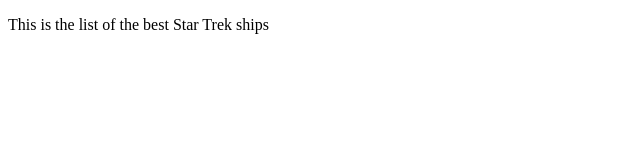
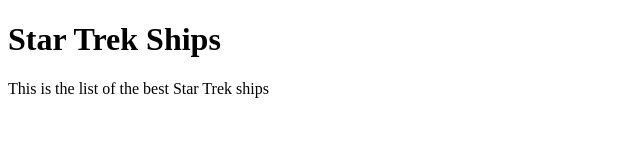
Before and after one commit to WaracleAcademy/modern-javascript-002-itreleaven, a plain HTML site: page index.html in a window 1280 px wide. Shown: the whole page, without its empty margins (0-640 px from the left). Drawn offline with Linux system fonts and the light colour scheme.

Commit message:
adding title to index.html

```diff
--- a/index.html
+++ b/index.html
@@ -5,6 +5,7 @@
     <title>Star Trek Ships</title>
   </head>
   <body>
+    <h1>Star Trek Ships</h1>
     <p>This is the list of the best Star Trek ships</p>
   </body>
 </html>
```
